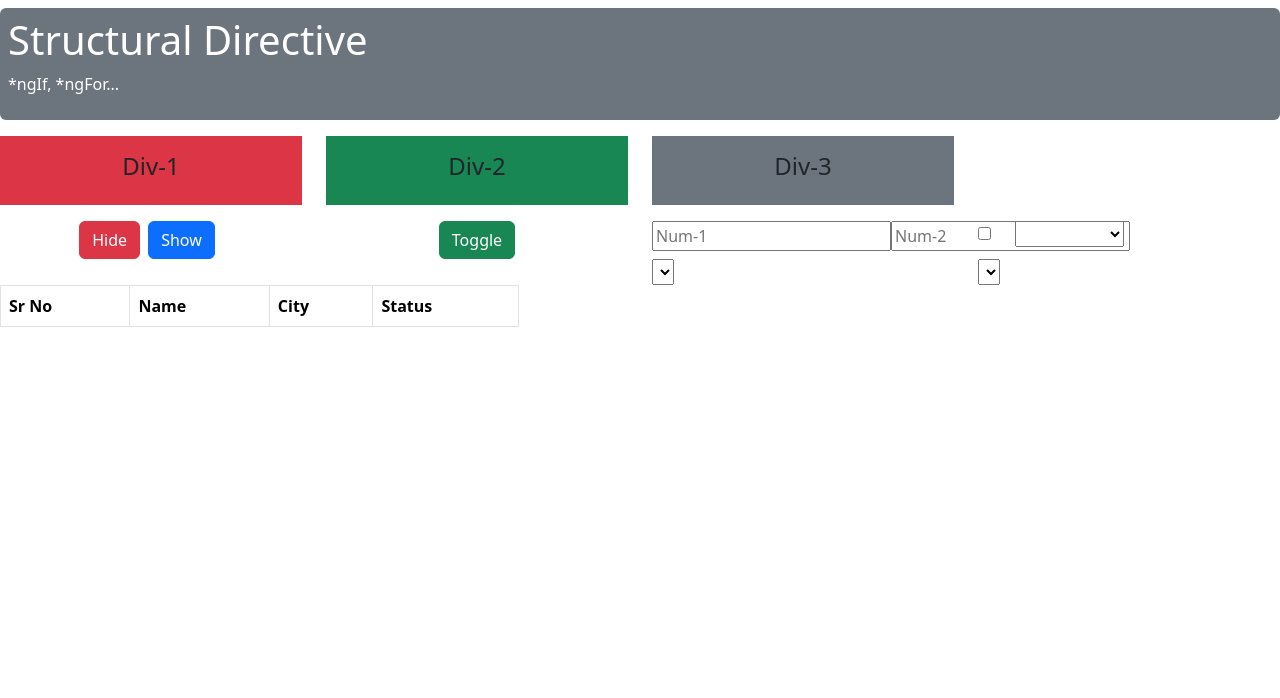
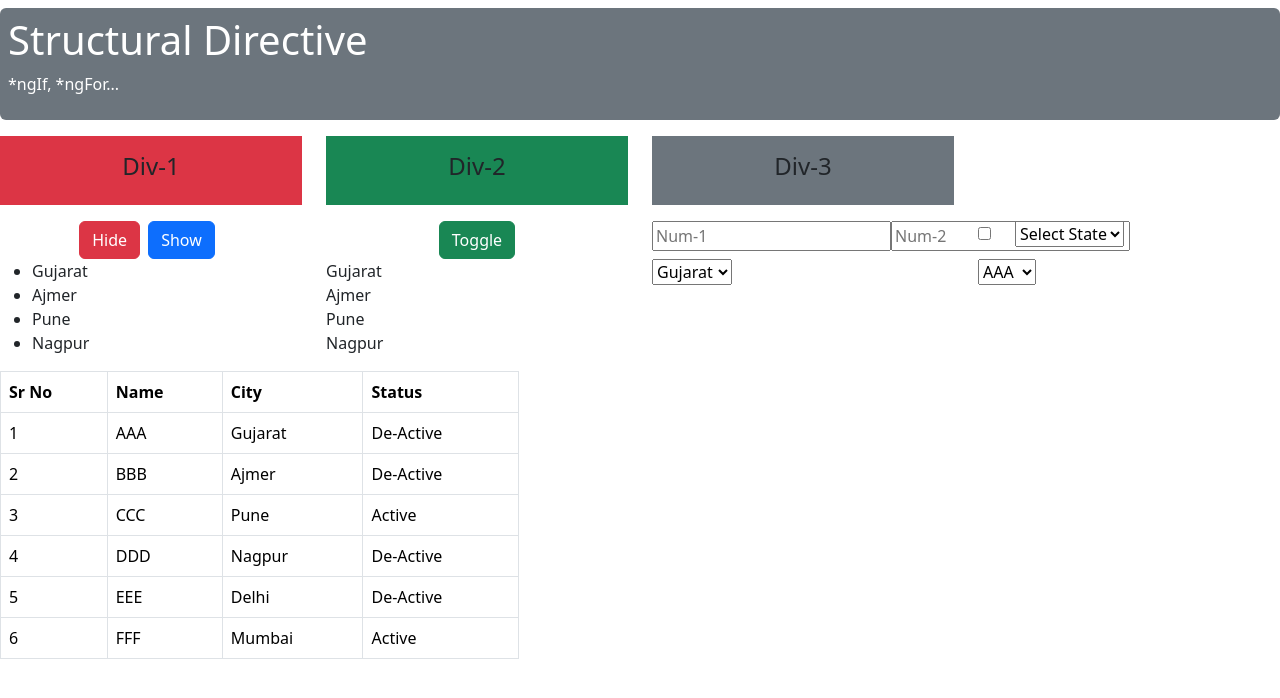
Before and after one commit to chiragrangras/angular_18, an Angular app in the folder angular_tutorial/: page / in a window 1280 px wide. Shown: the top 698 px of the page. Built offline with nearby package versions, Linux system fonts and the light colour scheme.

Commit message:
modified file

```diff
--- a/angular_tutorial/src/app/components/directive/structural-dir/structural-dir.component.ts
+++ b/angular_tutorial/src/app/components/directive/structural-dir/structural-dir.component.ts
@@ -18,6 +18,19 @@ export class StructuralDirComponent {
 
   isActive: boolean = false;
 
+  selectedState: string = '';
+
+  cityArray: string[] = ['Gujarat', 'Ajmer', 'Pune', 'Nagpur'];
+
+  studentList: any[] = [
+    {studentId:13, name: 'AAA', city: 'Gujarat', isActive: false },
+    {studentId:25, name: 'BBB', city: 'Ajmer', isActive: false },
+    {studentId:53, name: 'CCC', city: 'Pune', isActive: true },
+    {studentId:44, name: 'DDD', city: 'Nagpur', isActive: false },
+    {studentId:52, name: 'EEE', city: 'Delhi', isActive: false },
+    {studentId:64, name: 'FFF', city: 'Mumbai', isActive: true },
+  ];
+
   showDiv1() {
     this.isDiv1Visiable = true;
   }
```
